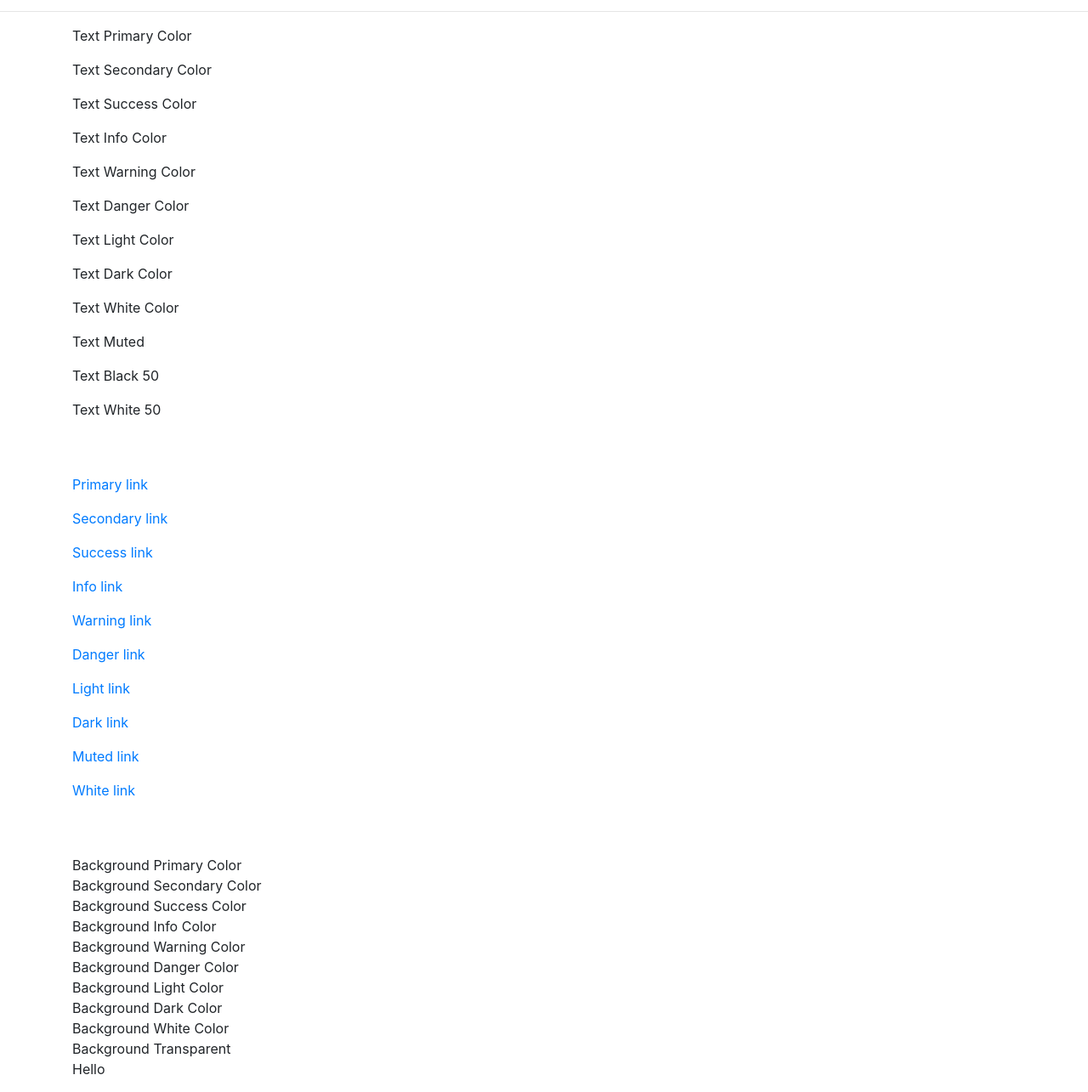
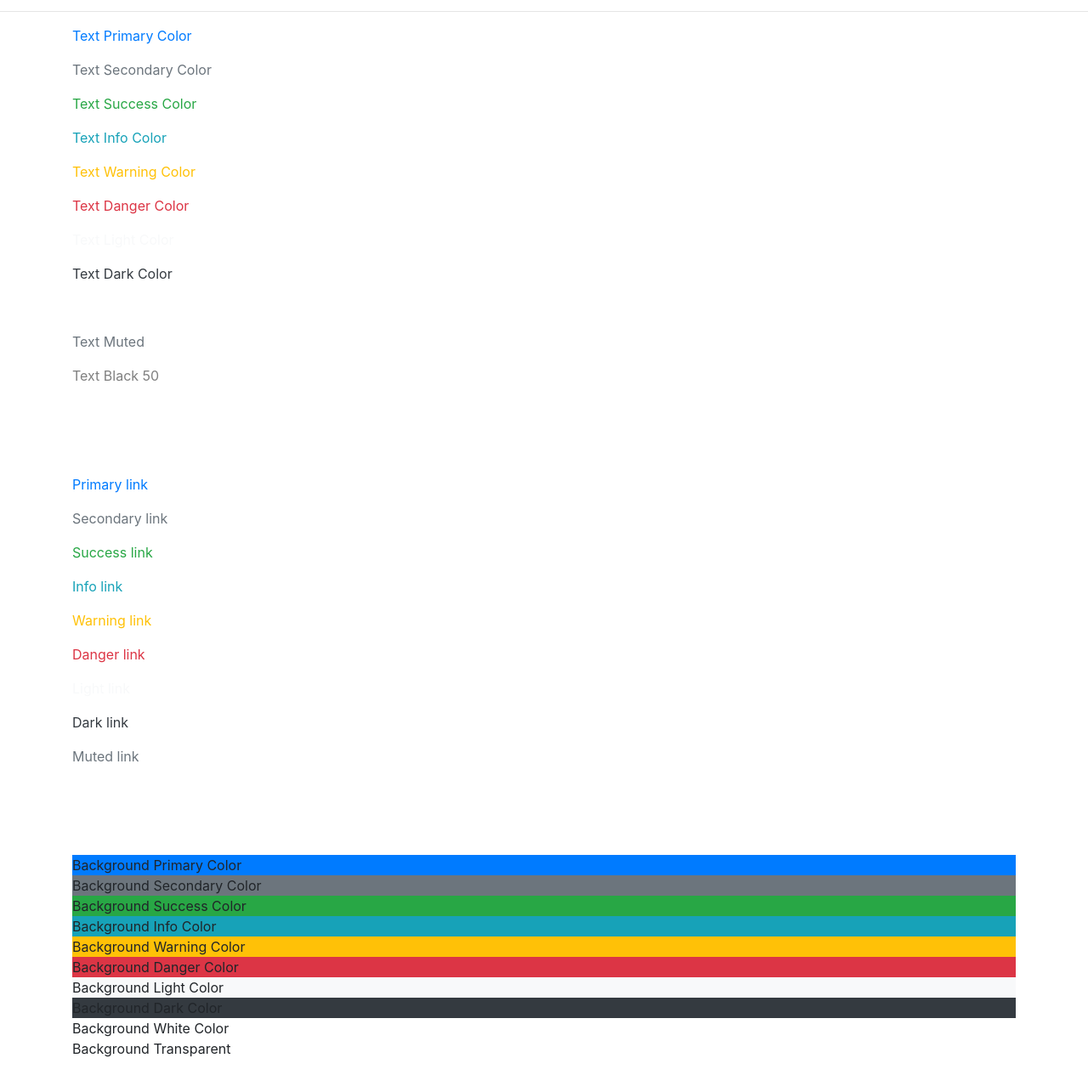
Before and after one commit to DalatCoder/learn-bootstrap-4, a plain HTML site: page bootstrap_sandbox/2_5_colors_background.html in a window 1280 px wide. Shown: the part 175-1460 px from the top of the page at 85% size. Drawn offline with nearby package versions, Linux system fonts and the light colour scheme.

Commit message:
01.Colors/Background colors

```diff
--- a/bootstrap_sandbox/2_5_colors_background.html
+++ b/bootstrap_sandbox/2_5_colors_background.html
@@ -88,71 +88,71 @@
         <!--###################START HERE####################-->
 
         <!-- TEXT COLORS -->
-        <p>Text Primary Color</p>
-        <p>Text Secondary Color</p>
-        <p>Text Success Color</p>
-        <p>Text Info Color</p>
-        <p>Text Warning Color</p>
-        <p>Text Danger Color</p>
-        <p>Text Light Color</p>
-        <p>Text Dark Color</p>
-        <p>Text White Color</p>
-        <p>Text Muted</p>
-        <p>Text Black 50</p>
-        <p>Text White 50</p>
+        <p class="text-primary">Text Primary Color</p>
+        <p class="text-secondary">Text Secondary Color</p>
+        <p class="text-success">Text Success Color</p>
+        <p class="text-info">Text Info Color</p>
+        <p class="text-warning">Text Warning Color</p>
+        <p class="text-danger">Text Danger Color</p>
+        <p class="text-light">Text Light Color</p>
+        <p class="text-dark">Text Dark Color</p>
+        <p class="text-white">Text White Color</p>
+        <p class="text-muted">Text Muted</p>
+        <p class="text-black-50">Text Black 50</p>
+        <p class="text-white-50">Text White 50</p>
 
         <br>
         <br>
 
         <!-- LINK COLORS -->
         <p>
-            <a href="#">Primary link</a>
+            <a class="text-primary" href="#">Primary link</a>
         </p>
         <p>
-            <a href="#">Secondary link</a>
+            <a class="text-secondary" href="#">Secondary link</a>
         </p>
         <p>
-            <a href="#">Success link</a>
+            <a class="text-success" href="#">Success link</a>
         </p>
         <p>
-            <a href="#">Info link</a>
+            <a class="text-info" href="#">Info link</a>
         </p>
         <p>
-            <a href="#">Warning link</a>
+            <a class="text-warning" href="#">Warning link</a>
         </p>
         <p>
-            <a href="#">Danger link</a>
+            <a class="text-danger" href="#">Danger link</a>
         </p>
         <p>
-            <a href="#">Light link</a>
+            <a class="text-light" href="#">Light link</a>
         </p>
         <p>
-            <a href="#">Dark link</a>
+            <a class="text-dark" href="#">Dark link</a>
         </p>
         <p>
-            <a href="#">Muted link</a>
+            <a class="text-muted" href="#">Muted link</a>
         </p>
         <p>
-            <a href="#">White link</a>
+            <a class="text-white" href="#">White link</a>
         </p>
 
         <br>
         <br>
 
         <!-- BACKGROUND COLORS -->
-        <div>Background Primary Color</div>
-        <div>Background Secondary Color</div>
-        <div>Background Success Color</div>
-        <div>Background Info Color</div>
-        <div>Background Warning Color</div>
-        <div>Background Danger Color</div>
-        <div>Background Light Color</div>
-        <div>Background Dark Color</div>
-        <div>Background White Color</div>
-        <div>Background Transparent</div>
+        <div class="bg-primary">Background Primary Color</div>
+        <div class="bg-secondary">Background Secondary Color</div>
+        <div class="bg-success">Background Success Color</div>
+        <div class="bg-info">Background Info Color</div>
+        <div class="bg-warning">Background Warning Color</div>
+        <div class="bg-danger">Background Danger Color</div>
+        <div class="bg-light">Background Light Color</div>
+        <div class="bg-dark">Background Dark Color</div>
+        <div class="bg-white">Background White Color</div>
+        <div class="bg-transparent">Background Transparent</div>
 
         <!-- INVISIBLE -->
-        <p>Hello</p>
+        <p class="invisible">Hello</p>
 
     </div>
     <!-- ./container -->
```
